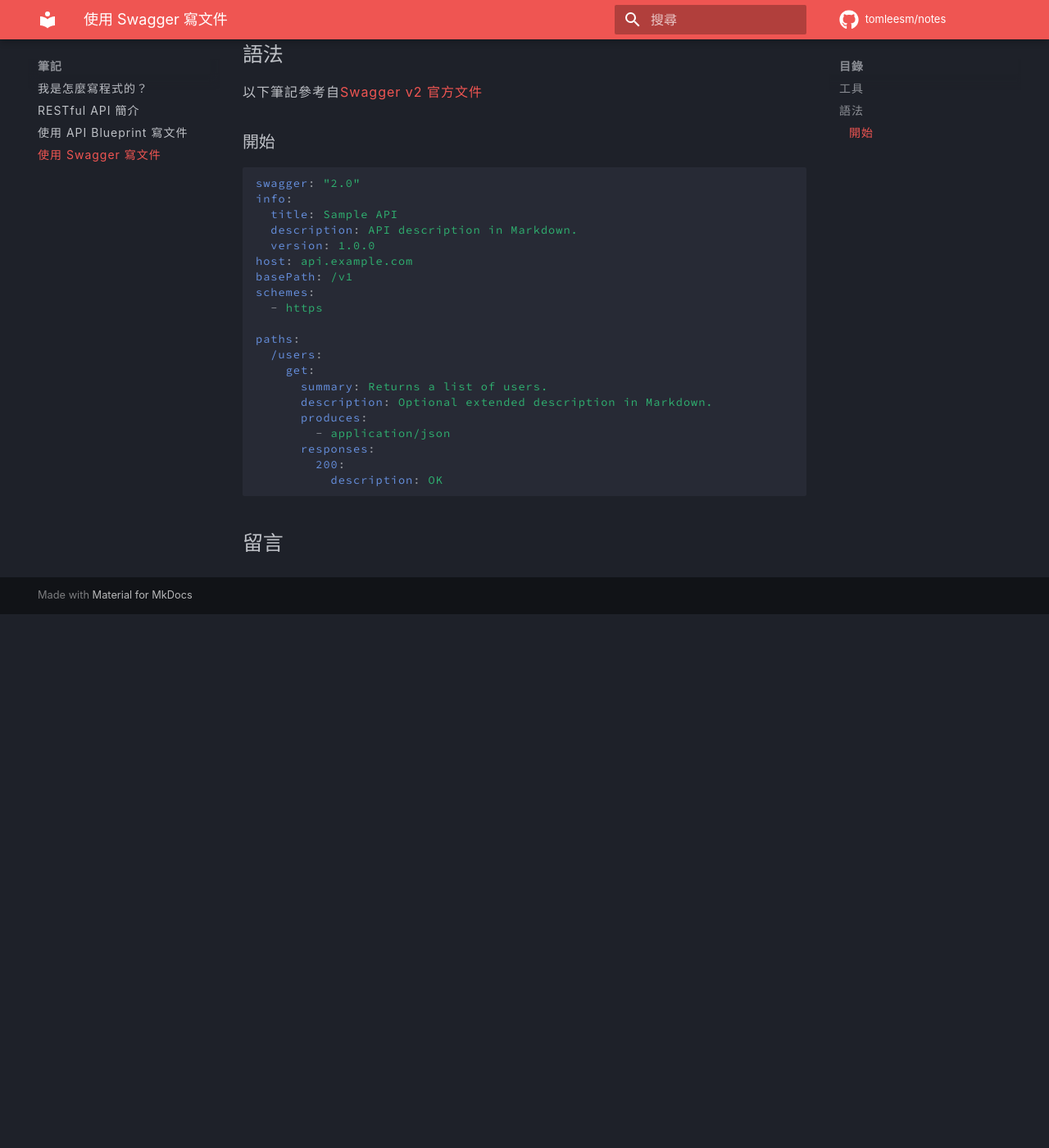
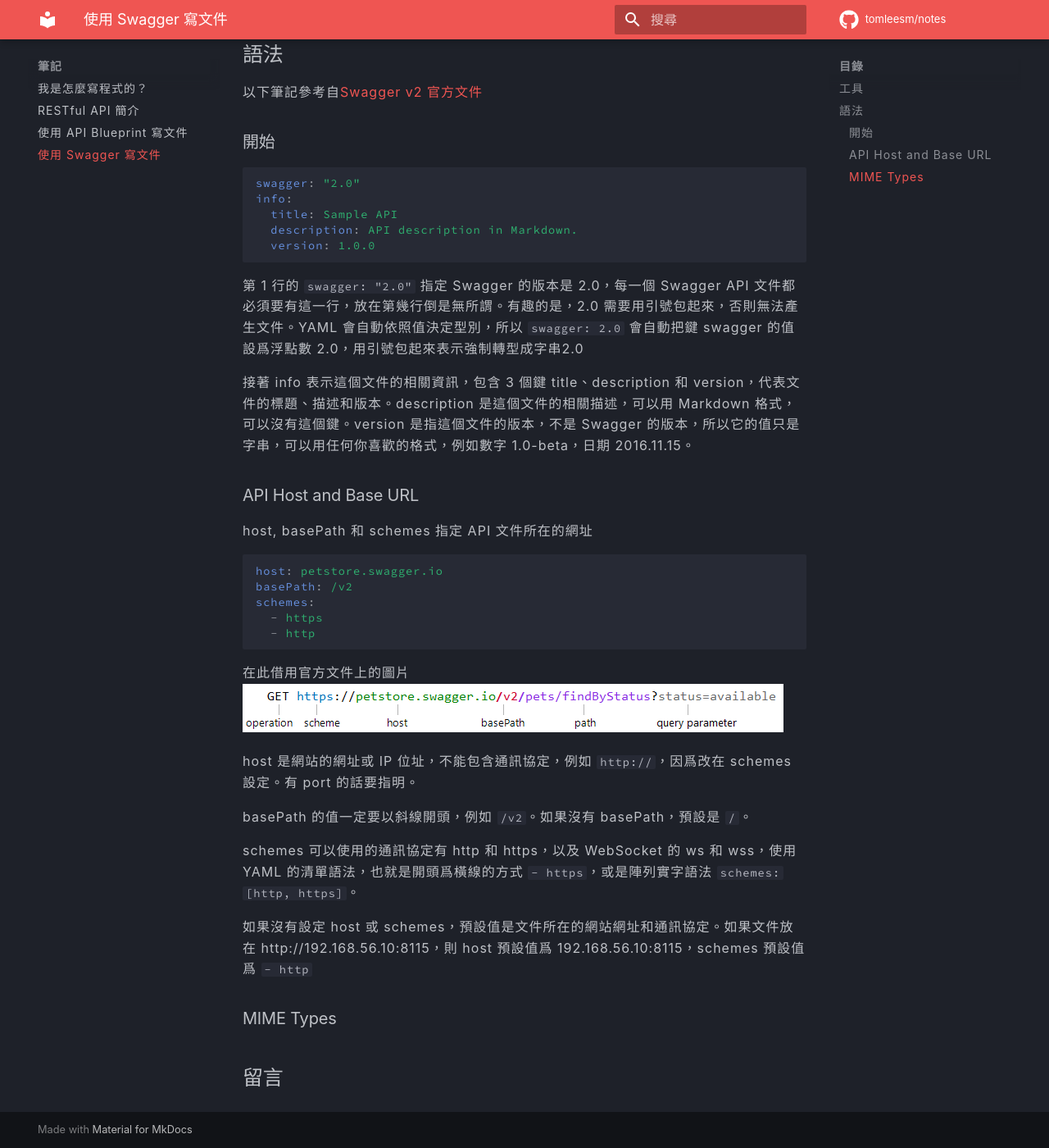
Before and after one commit to tomleesm/notes, an MkDocs documentation site: the page built from docs/swagger.md, in a window 1280 px wide and 1400 px high, scrolled down 1474 px. Shown: the whole window at 82% size. Built offline with MkDocs 1.6.1 and Material for MkDocs 9.7.7, drawn with Linux system fonts in a browser that asks for light colours; comment, search, counter and statistics services are not loaded; before the commit the page ends 2223 px from its top, so only the background shows below that.

Commit message:
文章 Swagger 寫到 MIME Types

````diff
--- a/docs/swagger.md
+++ b/docs/swagger.md
@@ -77,19 +77,32 @@
   title: Sample API
   description: API description in Markdown.
   version: 1.0.0
-host: api.example.com
-basePath: /v1
+```
+第 1 行的 `swagger: "2.0"` 指定 Swagger 的版本是 2.0，每一個 Swagger API 文件都必須要有這一行，放在第幾行倒是無所謂。有趣的是，2.0 需要用引號包起來，否則無法產生文件。YAML 會自動依照值決定型別，所以 `swagger: 2.0` 會自動把鍵 swagger 的值設爲浮點數 2.0，用引號包起來表示強制轉型成字串2.0
+
+接著 info 表示這個文件的相關資訊，包含 3 個鍵 title、description 和 version，代表文件的標題、描述和版本。description 是這個文件的相關描述，可以用 Markdown 格式，可以沒有這個鍵。version 是指這個文件的版本，不是 Swagger 的版本，所以它的值只是字串，可以用任何你喜歡的格式，例如數字 1.0-beta，日期 2016.11.15。
+
+### API Host and Base URL
+
+host, basePath 和 schemes 指定 API 文件所在的網址
+
+``` yaml
+host: petstore.swagger.io
+basePath: /v2
 schemes:
   - https
+  - http
+```
 
-paths:
-  /users:
-    get:
-      summary: Returns a list of users.
-      description: Optional extended description in Markdown.
-      produces:
-        - application/json
-      responses:
-        200:
-          description: OK
-```
+在此借用官方文件上的圖片
+![Swagger URL Structure](images/swagger-url-structure.png)
+
+host 是網站的網址或 IP 位址，不能包含通訊協定，例如 `http://`，因爲改在 schemes 設定。有 port 的話要指明。
+
+basePath 的值一定要以斜線開頭，例如 `/v2`。如果沒有 basePath，預設是 `/`。
+
+schemes 可以使用的通訊協定有 http 和 https，以及 WebSocket 的 ws 和 wss，使用 YAML 的清單語法，也就是開頭爲橫線的方式 `- https`，或是陣列實字語法 `schemes: [http, https]`。
+
+如果沒有設定 host 或 schemes，預設值是文件所在的網站網址和通訊協定。如果文件放在 http://192.168.56.10:8115，則 host 預設值爲 192.168.56.10:8115，schemes 預設值爲 `- http`
+
+### MIME Types
````
Also changed, not shown: docs/images/swagger-url-structure.png (added).
